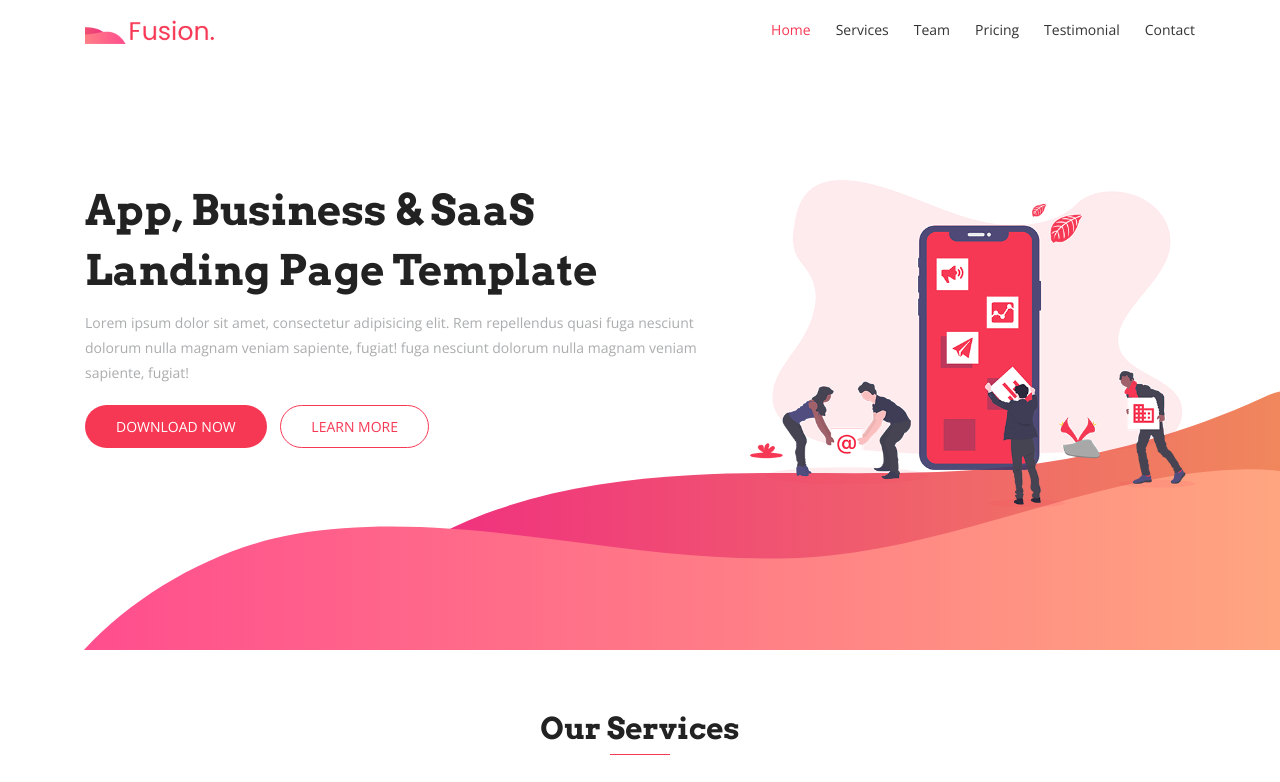
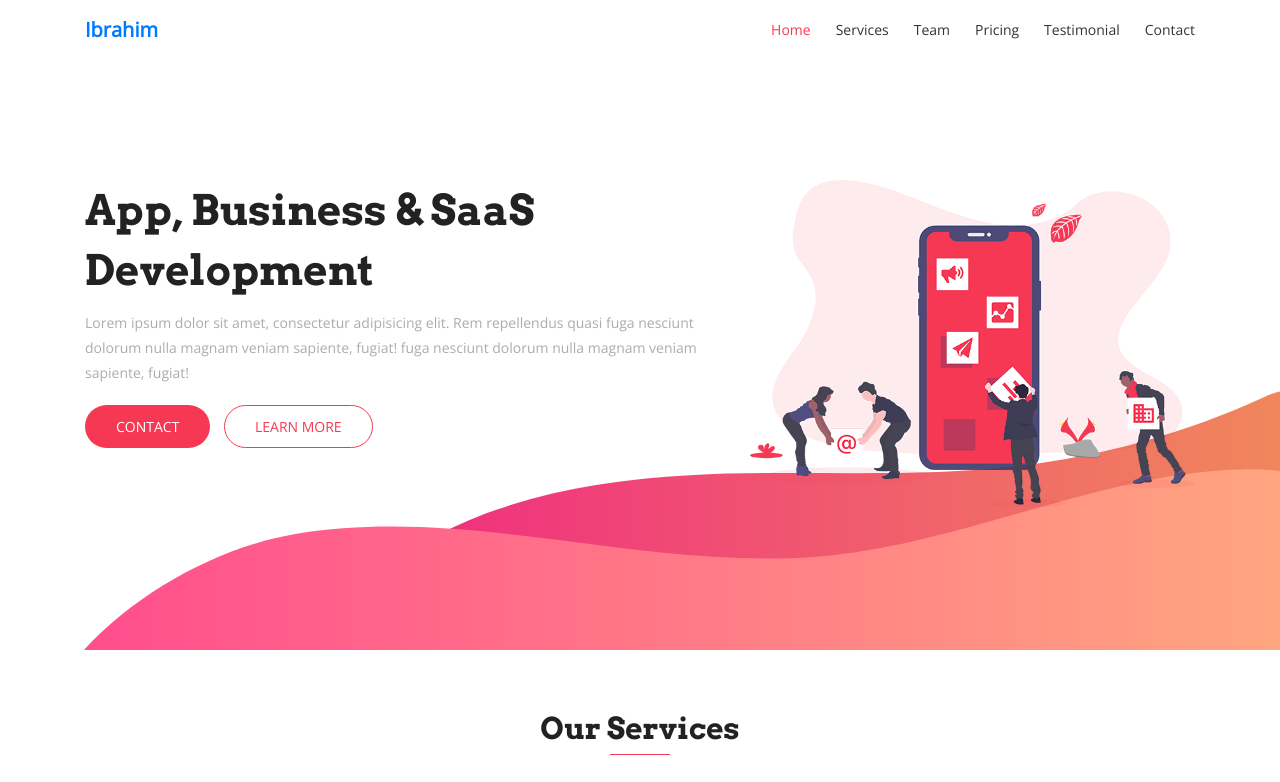
Before and after one commit to shuvoaftab/sji-aws, a plain HTML site: page index.html in a window 1280 px wide. Shown: the top 782 px of the page. Drawn offline with nearby package versions, Linux system fonts and the light colour scheme; files whose address does not match are found by name.

Commit message:
Update index.html

```diff
--- a/index.html
+++ b/index.html
@@ -31,7 +31,7 @@
       <nav class="navbar navbar-expand-md bg-inverse fixed-top scrolling-navbar">
         <div class="container">
           <!-- Brand and toggle get grouped for better mobile display -->
-          <a href="index.html" class="navbar-brand"><img src="assets/img/logo.png" alt=""></a>
+          <a href="index.html" class="navbar-brand"><b>Ibrahim</b><!--img src="assets/img/logo.png" alt=""--></a>
           <button class="navbar-toggler" type="button" data-toggle="collapse" data-target="#navbarCollapse" aria-controls="navbarCollapse" aria-expanded="false" aria-label="Toggle navigation">
             <i class="lni-menu"></i>
           </button>
@@ -79,10 +79,10 @@
           <div class="row">
             <div class="col-lg-7 col-md-12 col-sm-12 col-xs-12">
               <div class="contents">
-                <h2 class="head-title">App, Business & SaaS<br>Landing Page Template</h2>
+                <h2 class="head-title">App, Business & SaaS<br>Development</h2>
                 <p>Lorem ipsum dolor sit amet, consectetur adipisicing elit. Rem repellendus quasi fuga nesciunt dolorum nulla magnam veniam sapiente, fugiat! fuga nesciunt dolorum nulla magnam veniam sapiente, fugiat!</p>
                 <div class="header-button">
-                  <a href="#" class="btn btn-common">Download Now</i></a>
+                  <a href="#" class="btn btn-common">Contact</i></a>
                   <a href="#" class="btn btn-border video-popup">Learn More</i></a>
                 </div>
               </div>
```
